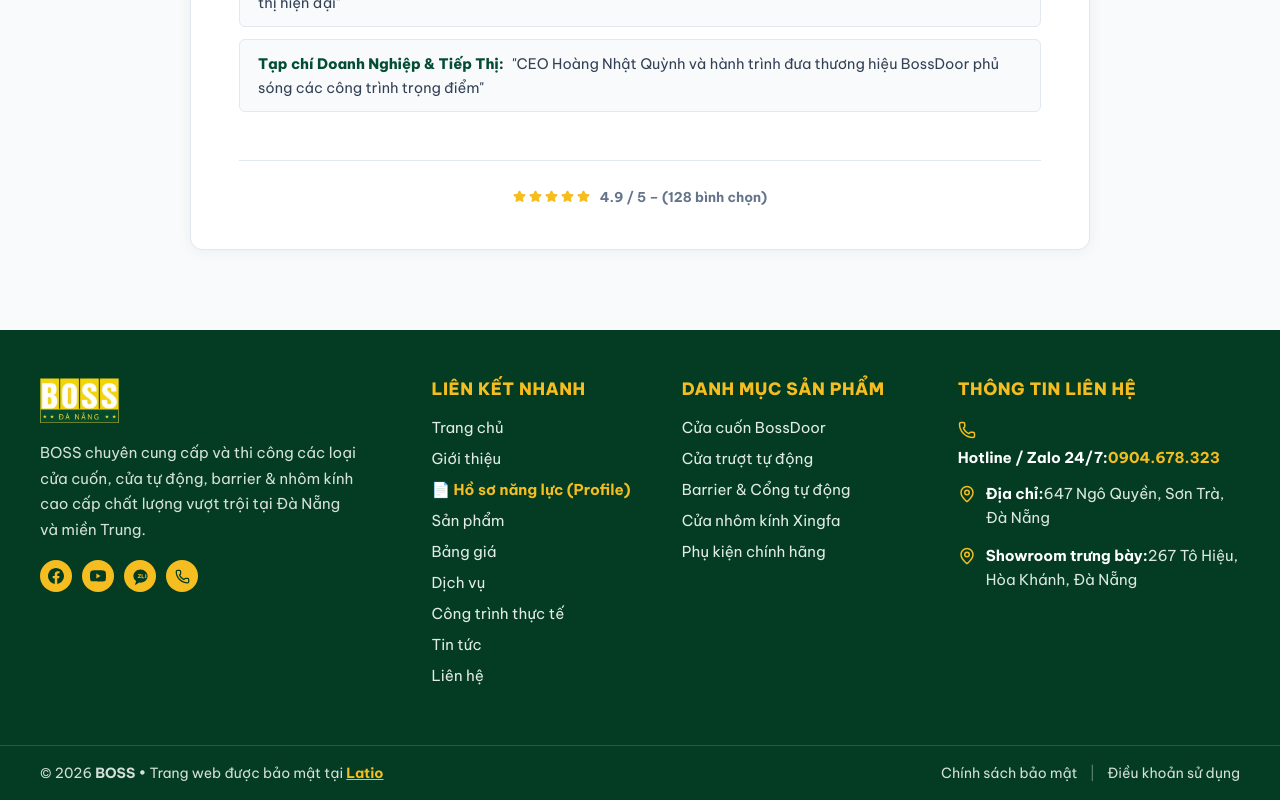
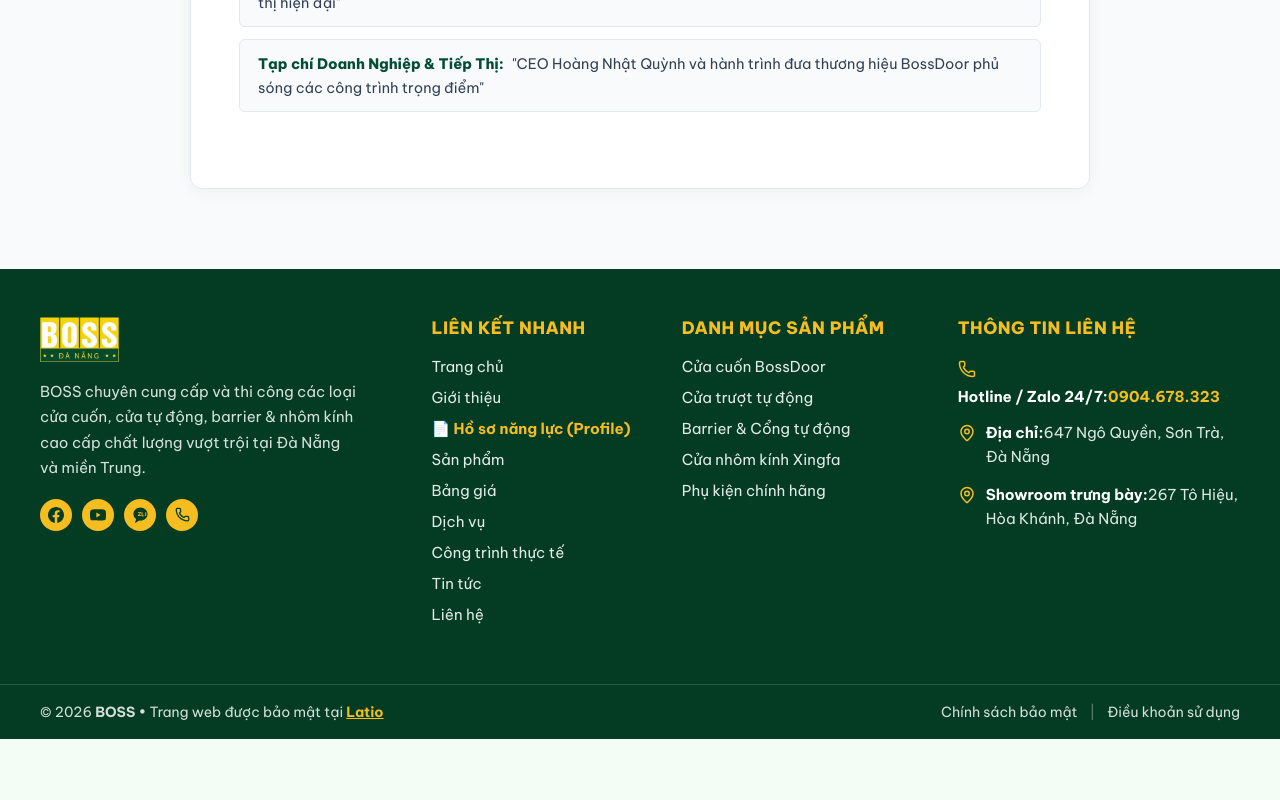
Before and after one commit to nalatio109-rgb/cuatudongbossfrontend, a React (Vite) app: page /ho-so-nang-luc in a window 1280 px wide. Shown: the part 7428-8228 px from the top of the page. After the commit the page ends 8167 px from the top, so only its background shows below. Built offline with nearby package versions, Linux system fonts and the light colour scheme; no server answers; a web font is replaced by a local one.

Commit message:
fix(profile): xoa khoi danh gia rating 4.9/5 o cuoi trang

```diff
--- a/src/pages/CompanyProfile.css
+++ b/src/pages/CompanyProfile.css
@@ -380,27 +380,7 @@
   margin-right: 8px;
 }
 
-/* 8. FOOTER RATING BOX */
-.profile-rating-box {
-  margin-top: 48px;
-  padding-top: 24px;
-  border-top: 1px solid #e2e8f0;
-  display: flex;
-  align-items: center;
-  justify-content: center;
-  gap: 10px;
-}
 
-.rating-stars {
-  display: flex;
-  gap: 3px;
-}
-
-.rating-score {
-  font-size: 13.5px;
-  font-weight: 700;
-  color: #64748b;
-}
 
 /* =========================================================================
    RESPONSIVE DESIGN (MOBILE & TABLET)
--- a/src/pages/CompanyProfile.jsx
+++ b/src/pages/CompanyProfile.jsx
@@ -10,7 +10,6 @@ import {
   ChevronDown,
   ChevronUp,
   Share2,
-  Star,
   Building2,
   User,
   ShieldCheck,
@@ -378,18 +377,6 @@ export default function CompanyProfile() {
               </li>
             </ul>
           </section>
-
-          {/* FOOTER RATING BOX */}
-          <div className="profile-rating-box">
-            <div className="rating-stars">
-              <Star size={18} fill="#f5bd20" color="#f5bd20" />
-              <Star size={18} fill="#f5bd20" color="#f5bd20" />
-              <Star size={18} fill="#f5bd20" color="#f5bd20" />
-              <Star size={18} fill="#f5bd20" color="#f5bd20" />
-              <Star size={18} fill="#f5bd20" color="#f5bd20" />
-            </div>
-            <span className="rating-score">4.9 / 5 – (128 bình chọn)</span>
-          </div>
         </div>
       </div>
     </div>
```
